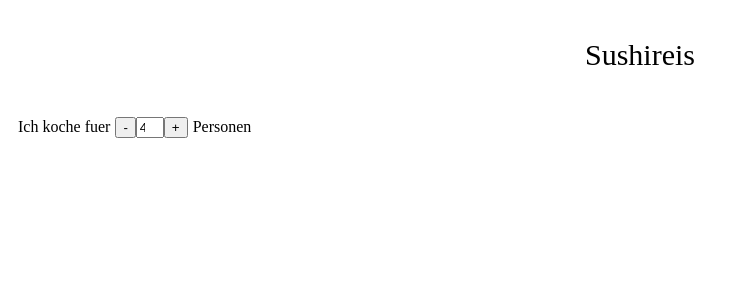
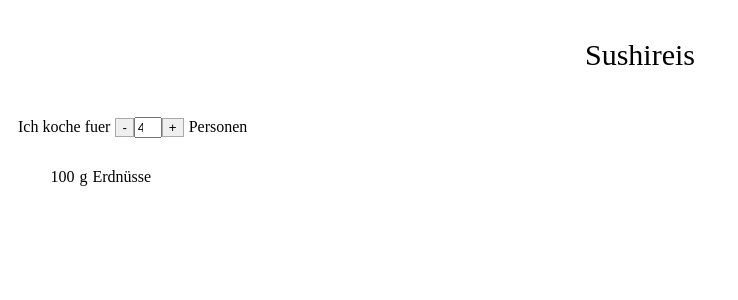
Before and after one commit to Benjauer/feinkoch-recipe-display, a Next.js app: page / in a window 1280 px wide. Shown: the top 300 px of the page, without its empty margins (0-738 px from the left). Built offline with nearby package versions, Linux system fonts and the light colour scheme.

Commit message:
add ingredient list and use dynamic amount

```diff
--- a/components/AppWrapper/AppWrapper.tsx
+++ b/components/AppWrapper/AppWrapper.tsx
@@ -17,8 +17,8 @@ const AppWrapper: React.FC = () => {
 
         {
             name: "Erdnüsse",
-            amount: null,
-            unit: null,
+            amount: '25',
+            unit: 'g',
             image: "https://files.billa.at/files/artikel/00-373552_01__1200x1200.jpg",
             description: "I had an ex-girlfriend that was allergic to these so I spent years without eating them."
         }
--- /dev/null
+++ b/components/IngredientList/IngredientList.module.scss
@@ -0,0 +1,11 @@
+.IngredientList {
+    list-style: circle;
+
+    .IngredientListItem {
+        display: flex;
+
+        .IngredientListText {
+            margin: 0 2.5px;
+        }
+    }
+}
--- /dev/null
+++ b/components/IngredientList/IngredientList.tsx
@@ -0,0 +1,32 @@
+import React from 'react';
+
+import styles from './IngredientList.module.scss';
+
+export interface IngredientListProps {
+    ingredients: { name: string; amount: string; unit: string; image: string; description: string; }[];
+    peopleAttending: number;
+}
+
+const IngredientList: React.FC<IngredientListProps> = (props) => {
+
+    const { ingredients } = props;
+    const { peopleAttending } = props;
+
+
+
+    return (
+        <ul className={styles.IngredientList}>
+            {
+                ingredients.map(item => (
+                    <li className={styles.IngredientListItem}>
+                        <p className={styles.IngredientListText}>{parseInt(item.amount) * peopleAttending}</p>
+                        <p className={styles.IngredientListText}>{item.unit}</p>
+                        <p className={styles.IngredientListText}>{item.name}</p>
+                    </li>
+                ))
+            }
+        </ul>
+    )
+}
+
+export default IngredientList;
--- a/components/IngredientWrapper/IngredientWrapper.tsx
+++ b/components/IngredientWrapper/IngredientWrapper.tsx
@@ -3,6 +3,7 @@ import React from 'react';
 import styles from './IngredientWrapper.module.scss';
 
 import PaxInputWrapper from '../PaxInputWrapper/PaxInputWrapper';
+import IngredientList from '../IngredientList/IngredientList';
 
 interface IngredientWrapperProps {
     recipe: { name: string; amount: string; unit: string; image: string; description: string; },
@@ -28,6 +29,11 @@ const IngredientWrapper: React.FC<IngredientWrapperProps> = (props) => {
                 peopleAttending={peopleAttending}
                 setPeopleAttending={setPeopleAttending}
             />
+
+            <IngredientList
+                ingredients={ingredients}
+                peopleAttending={peopleAttending}
+            />
         </div>
     )
 }
--- a/components/PaxInput/PaxInput.module.scss
+++ b/components/PaxInput/PaxInput.module.scss
@@ -1,5 +1,10 @@
 .PaxInputParent {
     margin: 0 5px;
+
+    .plusMinusButton {
+        border: 1px solid darkgrey;
+        background-color: #eeee;
+    }
 
 
     .paxInputInput {
```
